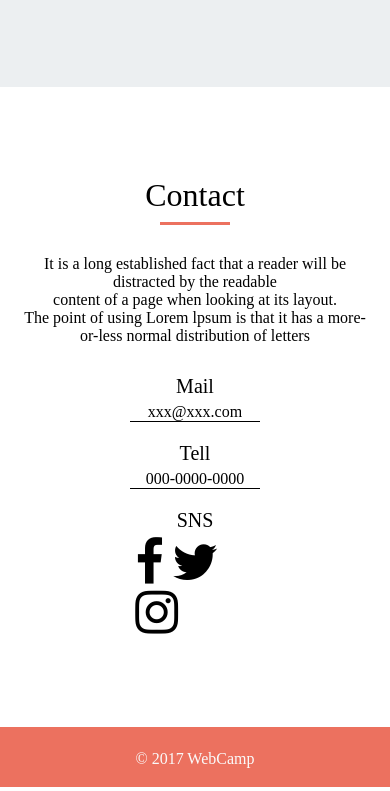
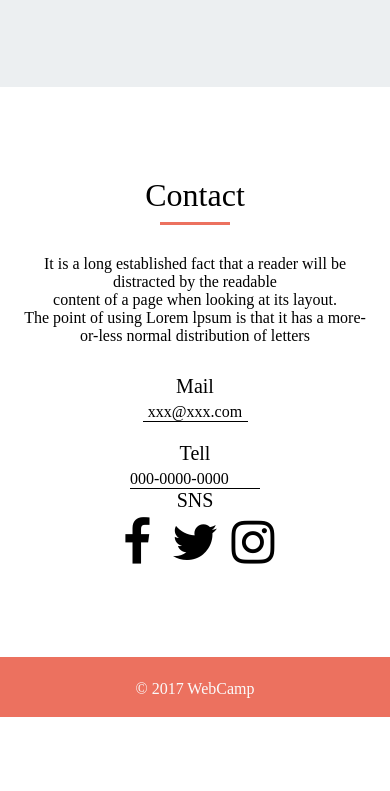
Before and after one commit to muzo1030/wcp1-10, a plain HTML site: page index.html in a window 390 px wide. Shown: the part 3854-4645 px from the top of the page. After the commit the page ends 4575 px from the top, so only its background shows below. Drawn offline with Linux system fonts and the light colour scheme.

Commit message:
resubmit 1-10

```diff
--- a/index.html
+++ b/index.html
@@ -170,7 +170,7 @@
             <p class="contact-text1">Mail</p>
             <p class="contact-text2">xxx@xxx.com</p>
             <p class="contact-text3">Tell</p>
-            <p class="contact-text2">000-0000-0000</p>
+            <p class="contact-text2a">000-0000-0000</p>
           </div>
         </div>
         <div class="contact-box2">
--- a/style.css
+++ b/style.css
@@ -24,7 +24,8 @@ nav {
   height: 70px; /* 高さ */
 }
 .nav-list {
-  padding-top: 25px; /* 上に余白を作成 */
+  /*padding-top: 25px;  上に余白を作成 */
+  line-height: 4.5;
   text-align: right; /* 文字を右に寄せる */
 }
 .nav-list-item {
@@ -235,11 +236,20 @@ border-radius: 400px /* 画像を丸く表示させる */
   padding: 0 0 5px 0; /* 内側の余白で文字間の位置調整 */
 }
 .contact-text2 {
+  width: 105px;
   color: #000000; /* 文字色を黒に変更 */
   font-size: 16px; /* 文字の大きさ変更 */
   border-bottom: 1px solid; /* 文字に下線を引く */
   text-align: left; /* 文字を左に寄せる */
 }
+
+.contact-text2a {
+  color: #000000; /* 文字色を黒に変更 */
+  font-size: 16px; /* 文字の大きさ変更 */
+  border-bottom: 1px solid; /* 文字に下線を引く */
+  text-align: left; /* 文字を左に寄せる */
+}
+
 .contact-text3 {
   color: #000000; /* 文字色を黒に変更 */
   font-size: 20px; /* 文字の大きさ変更 */
@@ -423,26 +433,28 @@ footer {
     text-align: center;/* 文字を中央に寄せる */
   }
   .contact-text2 {
+    margin: 0 auto;
+    text-align: center;/* 文字を中央に寄せる */
+   }
+
+  .contact-text2 {
     text-align: center;/* 文字を中央に寄せる */
    }
    .contact-text3 {
-   text-align: center;/* 文字を中央に寄せる */
+    text-align: center;/* 文字を中央に寄せる */
   }
   .contact-box2 {
     width: 100%; /* 横幅 */
     float:none; /* 要素の左揃えを解除 */
     margin: 0 auto; /* 箱の中央寄せ */
   }
-  .contact-fix2 {
-    width: 100%; /* 横幅 */
-    padding: 20px 0 0 0; /* 内側の余白で文字間の位置調整 */
-  }
   .contact-case {
-    width: 34%; /* SNSの位置調整の横幅 */
-    margin: 0 auto; /* 箱の中央寄せ */
+    width:166px;/* アイコン調整のために横幅設定 */
+    margin: 0 auto;/* 箱の中央寄せ */
   }
   .social-box2{
-    float: left; /* 要素を左揃えで並べる */
+    width: 50px;/* 横幅 */
+    text-align: center;/* 文字を中央に寄せる */
   }
   .social-box2:nth-child(even) {
     margin: 0 8px; /* 2番目の箱の空白部分の位置変更 */
@@ -597,26 +609,28 @@ footer {
     text-align: center;/* 文字を中央に寄せる */
   }
   .contact-text2 {
+    margin: 0 auto;
+    text-align: center;/* 文字を中央に寄せる */
+   }
+
+  .contact-text2 {
     text-align: center;/* 文字を中央に寄せる */
    }
    .contact-text3 {
-   text-align: center;/* 文字を中央に寄せる */
+    text-align: center;/* 文字を中央に寄せる */
   }
   .contact-box2 {
     width: 100%; /* 横幅 */
     float:none; /* 要素の左揃えを解除 */
     margin: 0 auto; /* 箱の中央寄せ */
   }
-  .contact-fix2 {
-    width: 100%; /* 横幅 */
-    padding: 20px 0 0 0; /* 内側の余白で文字間の位置調整 */
-  }
   .contact-case {
-    width: 34%; /* SNSの位置調整の横幅 */
-    margin: 0 auto; /* 箱の中央寄せ */
+    width:166px;/* アイコン調整のために横幅設定 */
+    margin: 0 auto;/* 箱の中央寄せ */
   }
   .social-box2{
-    float: left; /* 要素を左揃えで並べる */
+    width: 50px;/* 横幅 */
+    text-align: center;/* 文字を中央に寄せる */
   }
   .social-box2:nth-child(even) {
     margin: 0 8px; /* 2番目の箱の空白部分の位置変更 */
```
Also changed, not shown: 1 other file.
